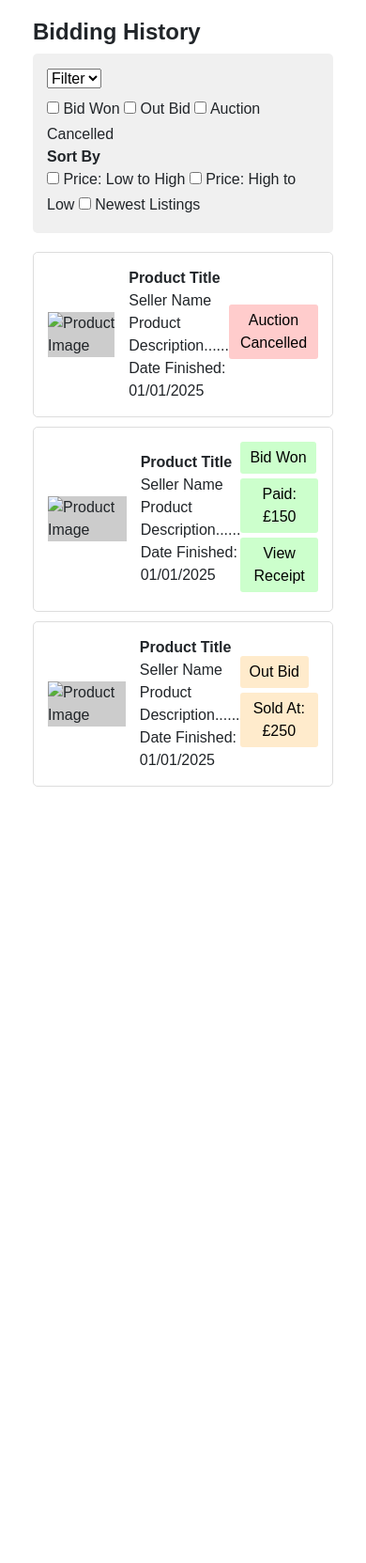
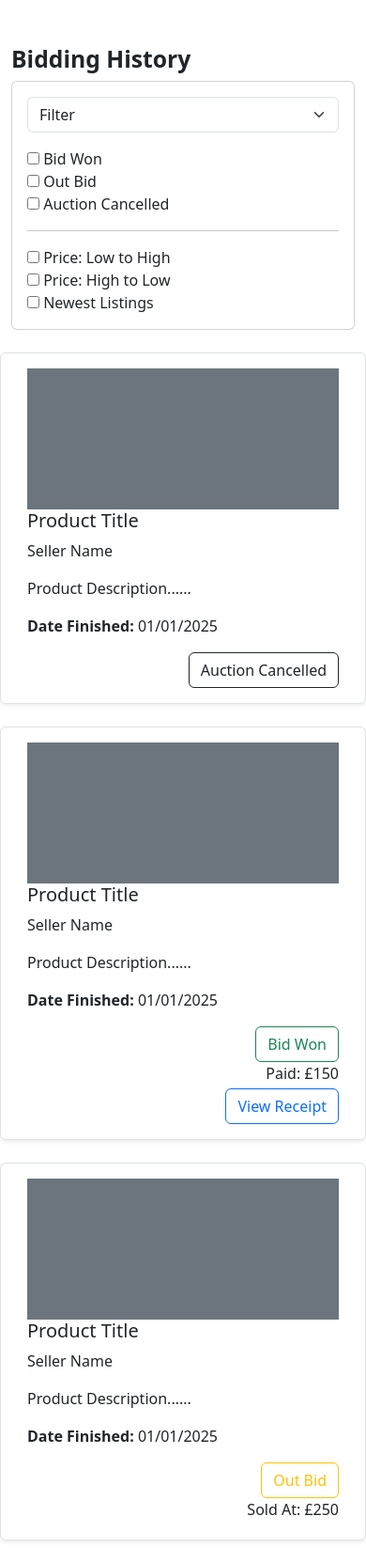
Before and after one commit to COMP2913-24-25/software-engineering-project-team-5, a Flask app: template src/app/templates/biddinghistory.html in a window 390 px wide. Shown: the whole page at 94% size. Before the commit the page ends 837 px from the top, so only its background shows below. Run offline with Flask 3, Linux system fonts and the light colour scheme; the template is opened without the code that fills it, so the values that code supplies are empty; some libraries are stand-ins or nearby versions.

Commit message:
added bootstrap to make pages more responsive to different devices

```diff
--- a/src/app/templates/biddinghistory.html
+++ b/src/app/templates/biddinghistory.html
@@ -5,136 +5,100 @@
 
 {% block content %}
 
-<!DOCTYPE html>
 <html lang="en">
+
 <head>
     <meta charset="UTF-8">
-    <meta name="viewport" content="width=device-width, initial-scale=1.0">
+    <meta name="viewport" content="width=device-width, initial-scale=1">
     <title>Bidding History</title>
-    <style>
-        body {
-            font-family: Arial, sans-serif;
-            margin: 20px;
-            padding: 0;
-        }
-        .container {
-            max-width: 800px;
-            margin: 0 auto;
-        }
-        h2 {
-            font-size: 24px;
-        }
-        .filter-box {
-            background: #f0f0f0;
-            padding: 15px;
-            border-radius: 5px;
-            margin-bottom: 20px;
-        }
-        .filter-box select, .filter-box input {
-            margin-bottom: 10px;
-        }
-        .product {
-            display: flex;
-            border: 1px solid #ddd;
-            padding: 15px;
-            border-radius: 5px;
-            margin-bottom: 10px;
-            align-items: center;
-        }
-        .product img {
-            width: 100px;
-            height: 100px;
-            background: #ccc;
-            margin-right: 15px;
-        }
-        .product-info {
-            flex: 1;
-        }
-        .product-title {
-            font-weight: bold;
-        }
-        .status {
-            text-align: right;
-        }
-        .status button {
-            display: block;
-            margin-bottom: 5px;
-            padding: 5px 10px;
-            border: none;
-            cursor: pointer;
-            border-radius: 3px;
-        }
-        .cancelled { background: #ffcccc; }
-        .won { background: #ccffcc; }
-        .outbid { background: #ffebcc; }
-    </style>
+    <link href="https://cdn.jsdelivr.net/npm/bootstrap@5.3.0/dist/css/bootstrap.min.css" rel="stylesheet">
 </head>
+
 <body>
+    <div class="container mt-5">
+        <h2 class="fw-bold">Bidding History</h2>
 
-<div class="container">
-    <h2><b>Bidding History</b></h2>
-
-    <div class="filter-box">
-        <select>
+        <div class="card p-3 mb-4">
+            <select class="form-select mb-3">
                 <option>Filter</option>
             </select>
-        <br>
+            <div class="row">
+                <div class="col-md-3">
                     <input type="checkbox"> Bid Won
+                </div>
+                <div class="col-md-3">
                     <input type="checkbox"> Out Bid
+                </div>
+                <div class="col-md-3">
                     <input type="checkbox"> Auction Cancelled
-        <br>
-        <strong>Sort By</strong><br>
+                </div>
+            </div>
+            <hr>
+            <div class="row">
+                <div class="col-md-3">
                     <input type="checkbox"> Price: Low to High
+                </div>
+                <div class="col-md-3">
                     <input type="checkbox"> Price: High to Low
+                </div>
+                <div class="col-md-3">
                     <input type="checkbox"> Newest Listings
                 </div>
-
-    <div class="product">
-        <div class="product-image"><img src="#" alt="Product Image"></div>
-        <div class="product-info">
-            <div class="product-title">Product Title</div>
-            <div>Seller Name</div>
-            <div>Product Description......</div>
-            <div>Date Finished: 01/01/2025</div>
-        </div>
-        <div class="status">
-            <button class="cancelled">Auction Cancelled</button>
             </div>
         </div>
 
-    <div class="product">
-        <div class="product-image"><img src="#" alt="Product Image"></div>
-        <div class="product-info">
-            <div class="product-title">Product Title</div>
-            <div>Seller Name</div>
-            <div>Product Description......</div>
-            <div>Date Finished: 01/01/2025</div>
+        <div class="row mb-4 border p-3 rounded shadow-sm">
+            <div class="col-md-3">
+                <div class="bg-secondary" style="width: 100%; height: 150px;"></div>
             </div>
-        <div class="status">
-            <button class="won">Bid Won</button>
-            <button class="won">Paid: £150</button>
-            <button class="won">View Receipt</button>
+            <div class="col-md-6">
+                <h5>Product Title</h5>
+                <p>Seller Name</p>
+                <p>Product Description......</p>
+                <p><strong>Date Finished:</strong> 01/01/2025</p>
+            </div>
+            <div class="col-md-3 text-end">
+                <button class="btn btn-outline-dark">Auction Cancelled</button>
             </div>
         </div>
 
-    <div class="product">
-        <div class="product-image"><img src="#" alt="Product Image"></div>
-        <div class="product-info">
-            <div class="product-title">Product Title</div>
-            <div>Seller Name</div>
-            <div>Product Description......</div>
-            <div>Date Finished: 01/01/2025</div>
+        <div class="row mb-4 border p-3 rounded shadow-sm">
+            <div class="col-md-3">
+                <div class="bg-secondary" style="width: 100%; height: 150px;"></div>
             </div>
-        <div class="status">
-            <button class="outbid">Out Bid</button>
-            <button class="outbid">Sold At: £250</button>
+            <div class="col-md-6">
+                <h5>Product Title</h5>
+                <p>Seller Name</p>
+                <p>Product Description......</p>
+                <p><strong>Date Finished:</strong> 01/01/2025</p>
+            </div>
+            <div class="col-md-3 text-end">
+                <button class="btn btn-outline-success">Bid Won</button>
+                <p class="mb-1">Paid: &pound;150</p>
+                <button class="btn btn-outline-primary">View Receipt</button>
             </div>
         </div>
 
+        <div class="row mb-4 border p-3 rounded shadow-sm">
+            <div class="col-md-3">
+                <div class="bg-secondary" style="width: 100%; height: 150px;"></div>
+            </div>
+            <div class="col-md-6">
+                <h5>Product Title</h5>
+                <p>Seller Name</p>
+                <p>Product Description......</p>
+                <p><strong>Date Finished:</strong> 01/01/2025</p>
+            </div>
+            <div class="col-md-3 text-end">
+                <button class="btn btn-outline-warning">Out Bid</button>
+                <p class="mb-1">Sold At: &pound;250</p>
+            </div>
+        </div>
     </div>
 
+    <script src="https://cdn.jsdelivr.net/npm/bootstrap@5.3.0/dist/js/bootstrap.bundle.min.js"></script>
 </body>
+
 </html>
 
-
 {% endblock %}
```
Also changed, not shown: src/app/templates/currentbids.html (+49 -111 lines), src/app/templates/watchlist.html (+39 -79 lines). Lines whose indentation alone changed are shown as unchanged.
